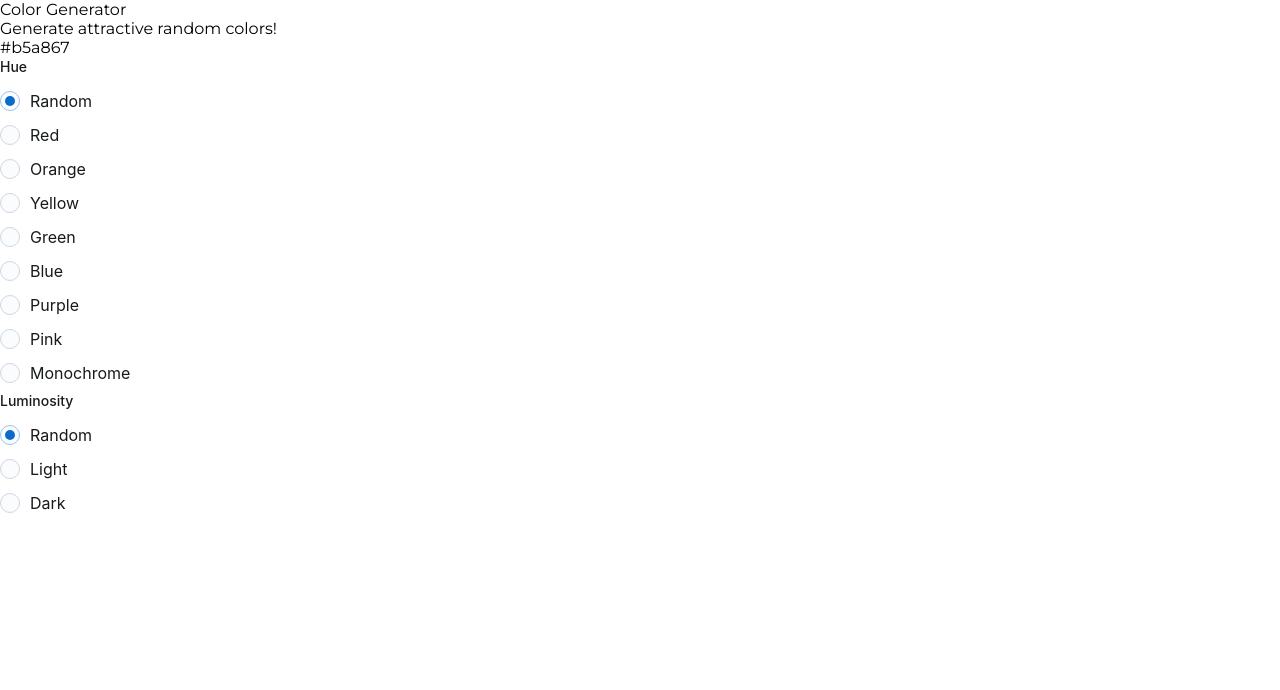
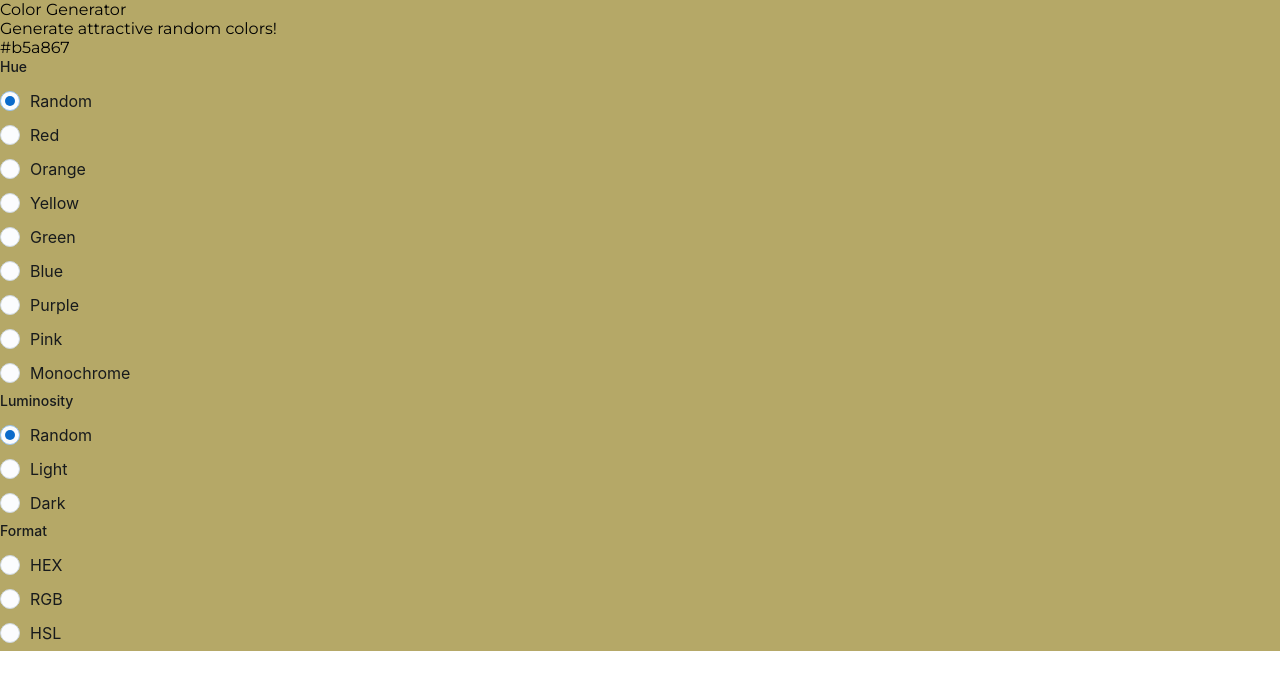
Before and after one commit to shanuflash/colorgenerator, a React (Create React App) app: page / in a window 1280 px wide. Shown: the top 690 px of the page. Built offline with nearby package versions, Linux system fonts and the light colour scheme.

Commit message:
add formats

```diff
--- a/src/App.js
+++ b/src/App.js
@@ -6,6 +6,7 @@ import { useState } from "react";
 
 function App() {
   const luminosityArray = ["Random", "Light", "Dark"];
+  const formatArray = ["HEX", "RGB", "HSL"];
   const hueArray = [
     "Random",
     "Red",
@@ -19,23 +20,27 @@ function App() {
   ];
   const [Hue, setHue] = useState("random");
   const [Luminosity, setLuminosity] = useState("random");
+  const [Format, setFormat] = useState("HEX");
   const handleHue = (event) => {
     setHue(event.target.value);
   };
   const handleLuminosity = (event) => {
     setLuminosity(event.target.value);
   };
+  const handleFormat = (event) => {
+    setFormat(event.target.value);
+  };
   var color = randomcolor({
     hue: Hue,
     luminosity: Luminosity,
-    format: "hex",
+    format: Format,
   });
   return (
-    <div className="App">
+    <div className="App" style={{ backgroundColor: color }}>
       {/* //hue: red, orange, yellow, green, blue, purple, pink and monochrome
       //luminosity: light or dark
       //count: number
-      //format: rgb, rgba, hsl, hsla and hex
+      //format: rgb, hsl, and hex
       //https://www.npmjs.com/package/randomcolor */}
       <div className="title">Color Generator</div>
       <div className="desc">Generate attractive random colors!</div>
@@ -46,6 +51,7 @@ function App() {
             <FormLabel>Hue</FormLabel>
             <RadioGroup
               row
+              sx={{ flexWrap: "wrap" }}
               className="hueRadio"
               name="radio-buttons-group"
               value={Hue}
@@ -62,6 +68,7 @@ function App() {
           <FormLabel>Luminosity</FormLabel>
           <RadioGroup
             row
+            style={{ flexWrap: "wrap" }}
             className="luminosityRadio"
             name="radio-buttons-group"
             value={Luminosity}
@@ -78,7 +85,28 @@ function App() {
             ))}
           </RadioGroup>
         </FormControl>
-        <div className="format"></div>
+        <div className="format">
+          <FormControl>
+            <FormLabel>Format</FormLabel>
+            <RadioGroup
+              row
+              className="luminosityRadio"
+              name="radio-buttons-group"
+              value={Format}
+              onChange={handleFormat}
+            >
+              {formatArray.map((formatMap) => (
+                <Radio
+                  style={{
+                    alignItems: "center",
+                  }}
+                  value={formatMap.toLowerCase()}
+                  label={formatMap}
+                />
+              ))}
+            </RadioGroup>
+          </FormControl>
+        </div>
         <div className="count"></div>
       </div>
     </div>
```
